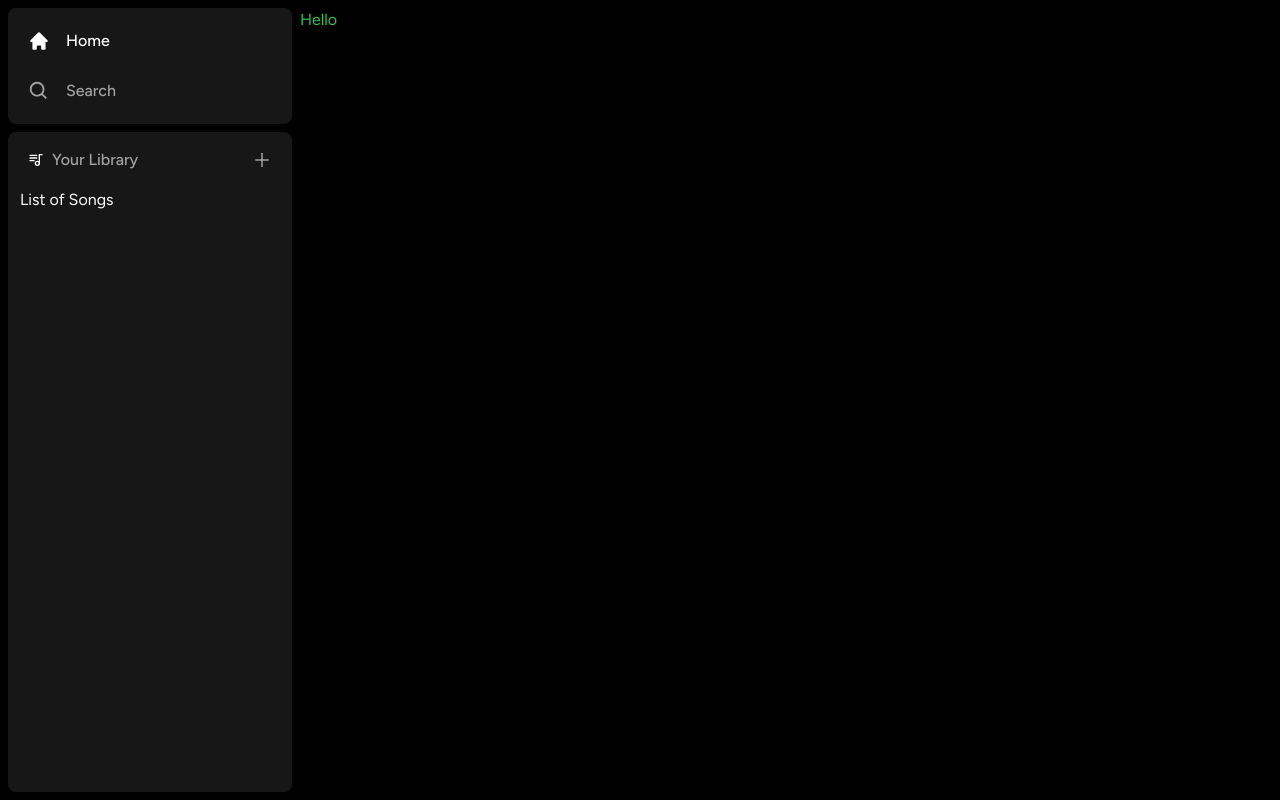
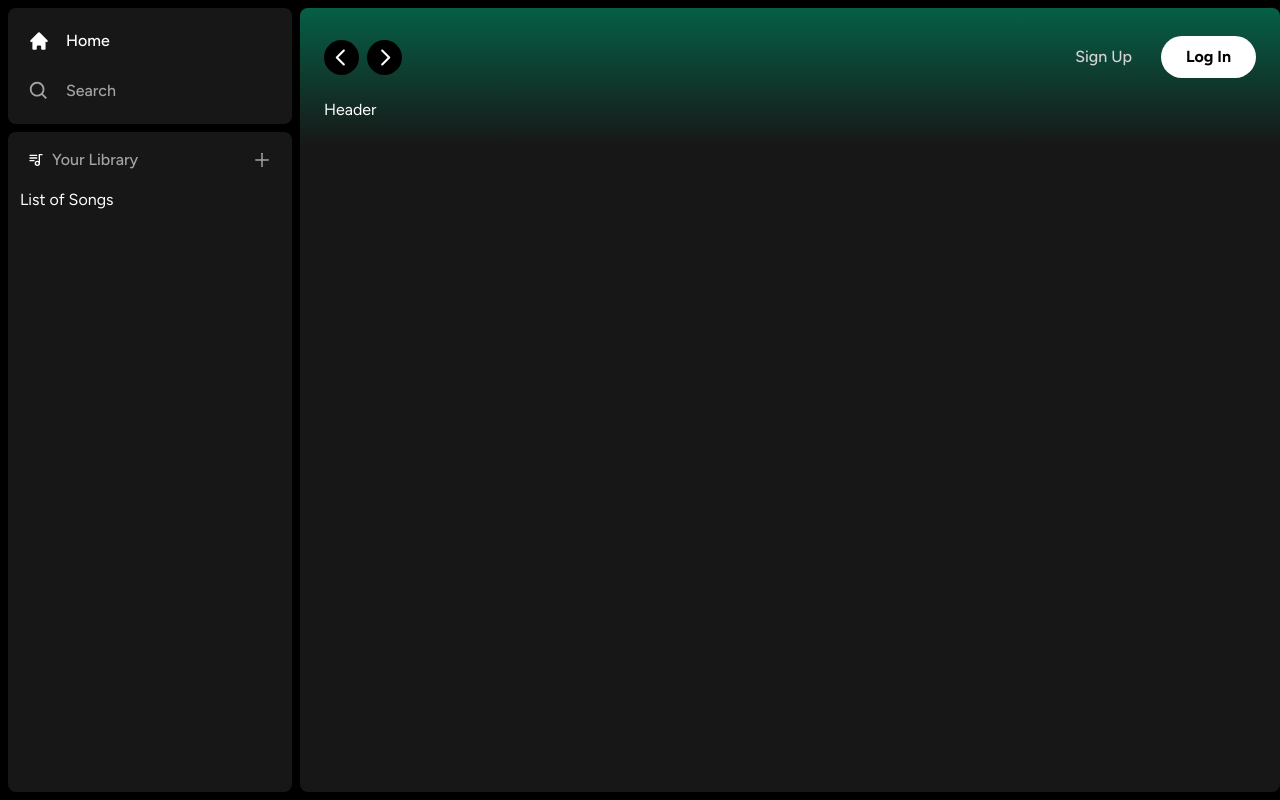
Before and after one commit to NoerGitKat/spotify-clone-ts, a Next.js app: page / in a window 1280 px wide. Built offline with nearby package versions, Linux system fonts and the light colour scheme.

Commit message:
Added Header and Button

```diff
--- a/app/(site)/page.tsx
+++ b/app/(site)/page.tsx
@@ -1,3 +1,9 @@
+import { Header } from "@/components";
+
 export default function Home() {
-  return <main className="text-green-500">Hello</main>;
+  return (
+    <main className="bg-neutral-900 rounded-lg h-full w-full overflow-hidden overflow-y-auto">
+      <Header>Header</Header>
+    </main>
+  );
 }
--- /dev/null
+++ b/components/Button.tsx
@@ -0,0 +1,28 @@
+import { ButtonHTMLAttributes, forwardRef } from "react";
+import { twMerge } from "tailwind-merge";
+
+interface ButtonProps extends ButtonHTMLAttributes<HTMLButtonElement> {}
+
+const Button = forwardRef<HTMLButtonElement, ButtonProps>(function (
+  { className, children, disabled, type = "button", ...props },
+  ref
+) {
+  return (
+    <button
+      type={type}
+      className={twMerge(
+        "rounded-full bg-green-500 border border-transparent px-3 py-3 disabled:cursor-not-allowed disabled:opacity-50 text-black font-bold hover:opacity-75 transition",
+        className
+      )}
+      disabled={disabled}
+      ref={ref}
+      {...props}
+    >
+      {children}
+    </button>
+  );
+});
+
+Button.displayName = "Button";
+
+export default Button;
--- /dev/null
+++ b/components/Header.tsx
@@ -0,0 +1,74 @@
+"use client";
+
+import React, { FC, ReactNode } from "react";
+import { twMerge } from "tailwind-merge";
+import { RxCaretLeft, RxCaretRight } from "react-icons/rx";
+import { useRouter } from "next/navigation";
+import { BiSearch } from "react-icons/bi";
+import Button from "./Button";
+import { HiHome } from "react-icons/hi";
+
+type HeaderProps = {
+  children: ReactNode;
+  className?: string;
+};
+
+const Header: FC<HeaderProps> = ({ children, className }) => {
+  const { back, forward } = useRouter();
+  return (
+    <header
+      className={twMerge(
+        "h-fit bg-gradient-to-b from-emerald-800 p-6",
+        className
+      )}
+    >
+      <aside className="w-full mb-4 flex items-center justify-between">
+        <div className="hidden md:flex gap-x-2 items-center">
+          <button
+            onClick={back}
+            className="rounded-full
+              bg-black
+              flex
+              items-center
+              justify-center
+              cursor-pointer
+              hover:opacity-75
+              transition"
+          >
+            <RxCaretLeft className="text-white" size={35} />
+          </button>
+          <button
+            onClick={forward}
+            className="rounded-full
+              bg-black
+              flex
+              items-center
+              justify-center
+              cursor-pointer
+              hover:opacity-75
+              transition"
+          >
+            <RxCaretRight className="text-white" size={35} />
+          </button>
+        </div>
+        <div className="flex md:hidden gap-x-2 items-center">
+          <button className="rounded-full p-2 bg-white flex items-center justify-center hover:opacity-75 transition">
+            <HiHome className="text-black" size={20} />
+          </button>
+          <button className="rounded-full p-2 bg-white flex items-center justify-center hover:opacity-75 transition">
+            <BiSearch className="text-black" size={20} />
+          </button>
+        </div>
+        <div className="flex justify-between items-center gap-x-4">
+          <Button className="bg-transparent text-neutral-300 font-medium">
+            Sign Up
+          </Button>
+          <Button className="bg-white px-6 py-2">Log In</Button>
+        </div>
+      </aside>
+      {children}
+    </header>
+  );
+};
+
+export default Header;
--- a/components/Sidebar.tsx
+++ b/components/Sidebar.tsx
@@ -11,7 +11,7 @@
 }
 
 const Sidebar: FC<ISidebarProps> = ({ children }) => {
-  const { routes, pathname } = useSidebar();
+  const { routes } = useSidebar();
 
   return (
     <section className="flex h-full">
--- a/components/index.ts
+++ b/components/index.ts
@@ -1,2 +1,4 @@
 export { default as Sidebar } from "./Sidebar";
 export { default as Library } from "./Library";
+export { default as Header } from "./Header";
+export { default as Button } from "./Button";
```
Also changed, not shown: .eslintrc.json.
